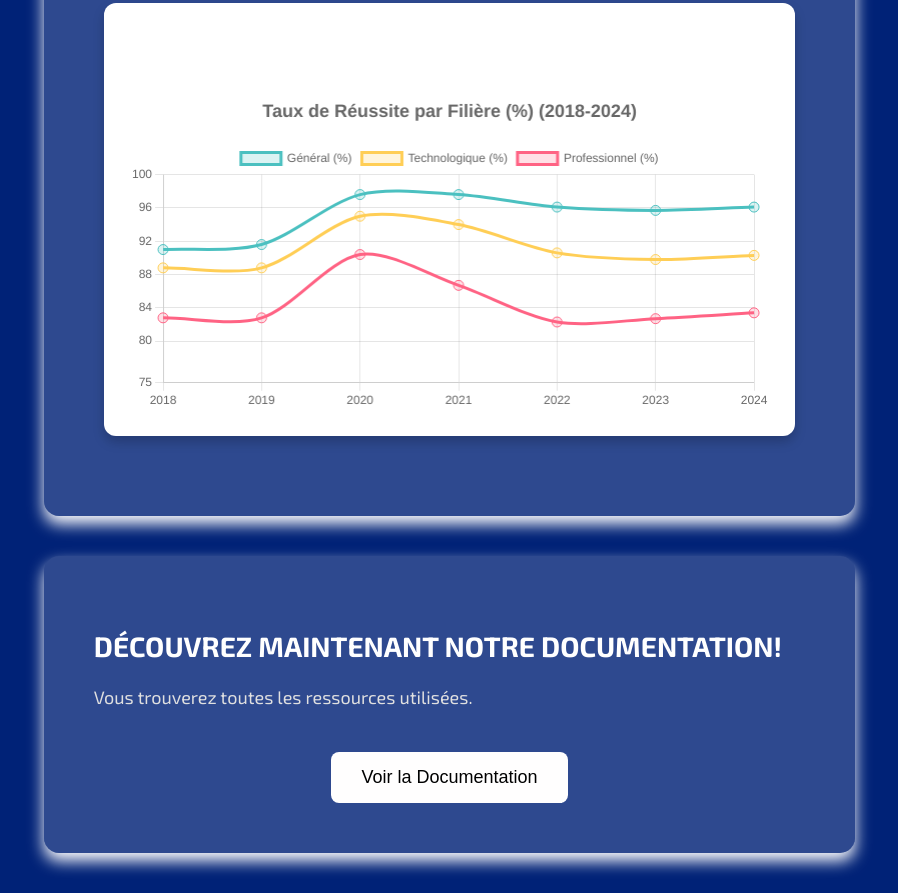
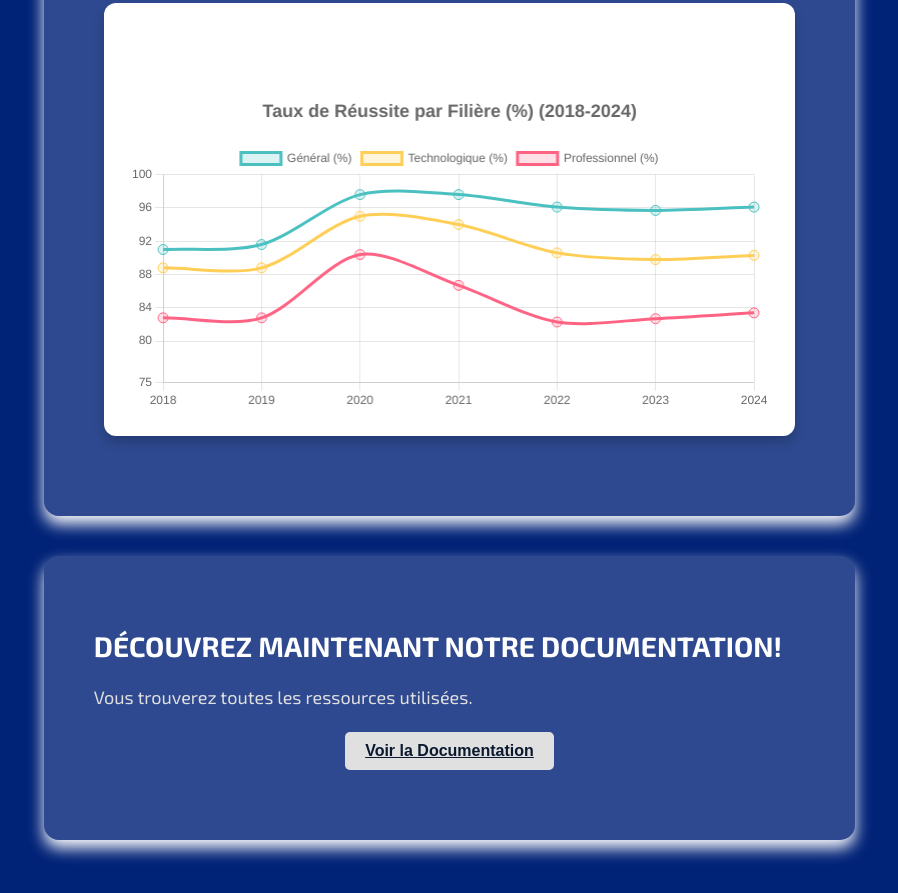
Before and after one commit to anaisivanoff/EmpaBac_COVID-19, a plain HTML site: page impabac/index.html in a window 1280 px wide. Shown: the part 1191-2084 px from the top of the page, without its empty margins (201-1099 px from the left). Drawn offline with nearby package versions, Linux system fonts and the light colour scheme; a web font is replaced by a local one.

Commit message:
graphique

```diff
--- a/impabac/css/style.css
+++ b/impabac/css/style.css
@@ -103,16 +103,19 @@ h3 {
 }
 
 #btn-documentation {
-    background-color: #fffefe;
-    color: rgb(0, 0, 0);
-    padding: 15px 30px;
-    font-size: 18px;
-    border-radius: 8px;
-    text-decoration: none;
-    display: inline-block;
-    margin-top: 20px;
-    transition: background 0.3s ease-in-out, transform 0.2s;
+    display: block;
+    width: fit-content;
+    margin: 20px auto;
+    padding: 10px 20px;
+    background-color: #e0e0e0;
+    color: #0A192F;
+    font-weight: bold;
+    border-radius: 5px;
+    text-align: center;
+    border: none;
+    cursor: pointer;
 }
+
 
 #btn-documentation:hover {
     background-color: #555;
@@ -127,3 +130,9 @@ p {
     font-family: "Exo 2", serif;
     font-optical-sizing: auto;
 }
+.content-section {
+    text-align: left;
+}
+#observations, #repartition-taches {
+    text-align: left;
+}
```
